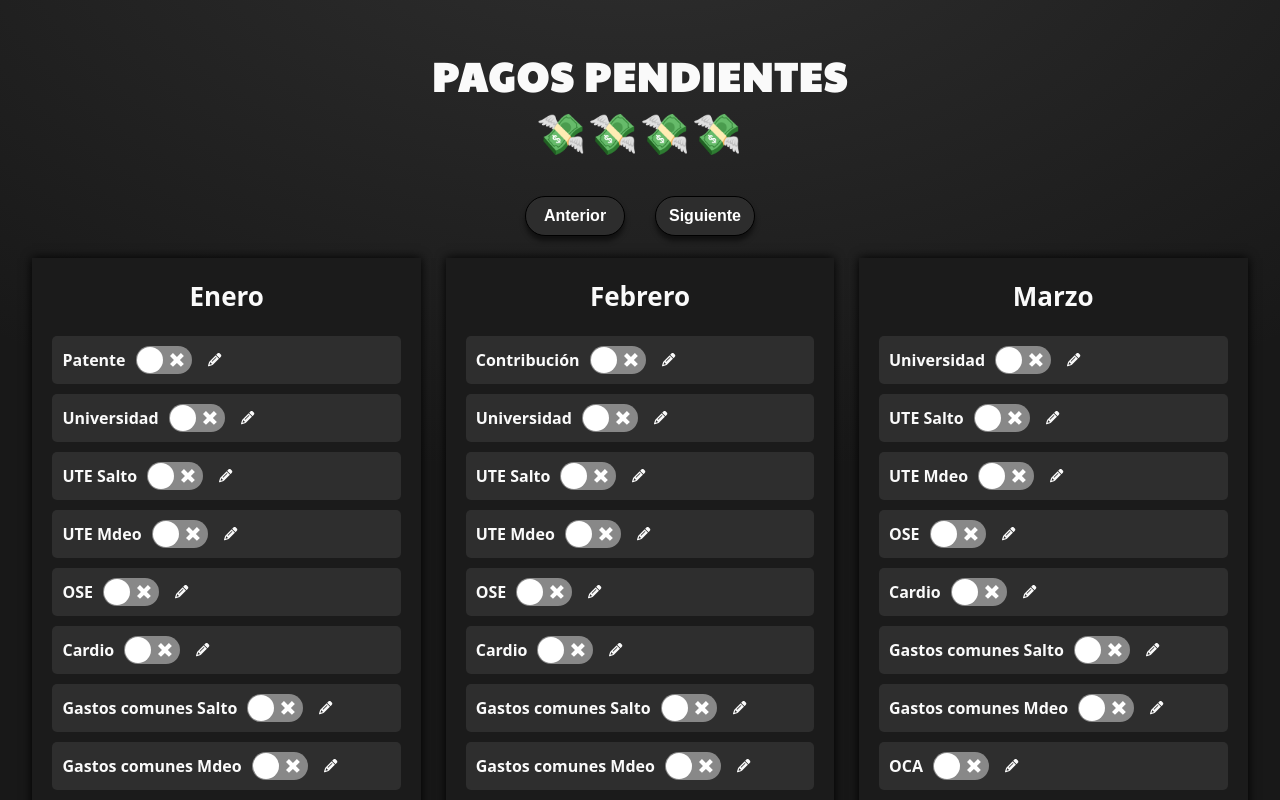
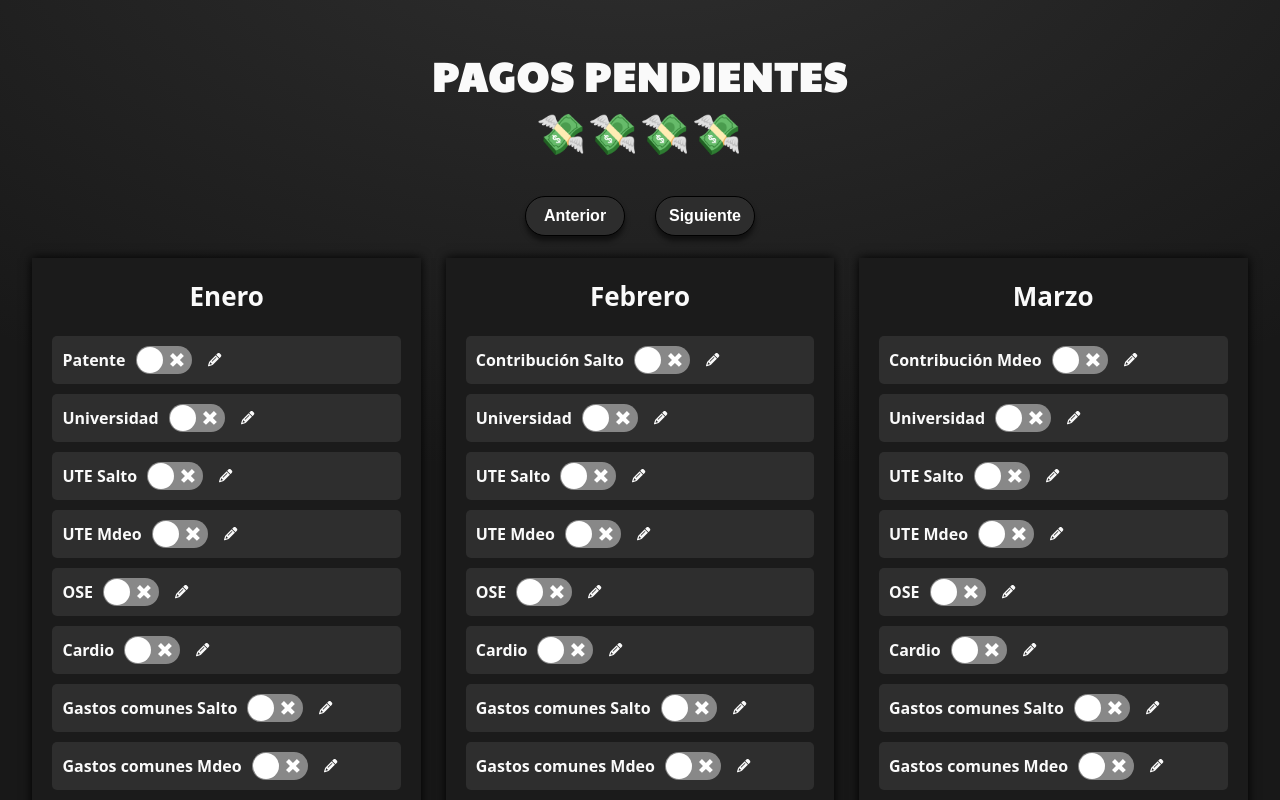
Before and after one commit to Sagthy/appPagos, a React (Vite) app: page / in a window 1280 px wide. Shown: the top 800 px of the page. Built offline with nearby package versions, Linux system fonts and the light colour scheme.

Commit message:
add contribución mvdeo

```diff
--- a/src/App.jsx
+++ b/src/App.jsx
@@ -1,3 +1,4 @@
+// eslint-disable-next-line no-redeclare
 /* global localStorage */
 import { useState } from 'react'
 import 'react-datepicker/dist/react-datepicker.css'
@@ -13,10 +14,16 @@ const pagosConst = [
     meses: ['Enero']
   },
   {
-    nombre: 'Contribución',
+    nombre: 'Contribución Salto',
     mensual: false,
     meses: ['Febrero']
   },
+  {
+    nombre: 'Contribución Mdeo',
+    mensual: false,
+    meses: ['Marzo', 'Julio', 'Noviembre']
+  },
+
   {
     nombre: 'Seguro',
     mensual: false,
--- a/src/components/Pago.jsx
+++ b/src/components/Pago.jsx
@@ -7,7 +7,7 @@ import { faPencilAlt } from '@fortawesome/free-solid-svg-icons'
 import '../styles/Pago.css'
 
 export function Pago ({ pago, mes }) {
-  const { checked, startDate, openDatePicker, wrapperRef, handleChange, handleDateChange, dateDifference, isPastDue, setOpenDatePicker } = usePago(pago, mes)
+  const { checked, startDate, openDatePicker, wrapperRef, handleChange, handleDateChange, dateDifference, setOpenDatePicker } = usePago(pago, mes)
 
   let itemStyle = ''
   if (checked) {
--- a/src/logic/usePago.js
+++ b/src/logic/usePago.js
@@ -1,3 +1,4 @@
+/* eslint-disable no-redeclare */
 /* global localStorage */
 import { useState, useEffect, useRef } from 'react'
 import { calculateDateDifference } from '../utils/dateUtils'
@@ -41,5 +42,5 @@ export function usePago (pago, mes) {
   const currentDate = new Date()
   const isPastDue = startDate && currentDate > startDate
 
-  return { checked, startDate, openDatePicker, wrapperRef, handleChange, handleDateChange, dateDifference, isPastDue, setOpenDatePicker }
+  return { checked, startDate, openDatePicker, wrapperRef, handleChange, handleDateChange, dateDifference, setOpenDatePicker }
 }
```
